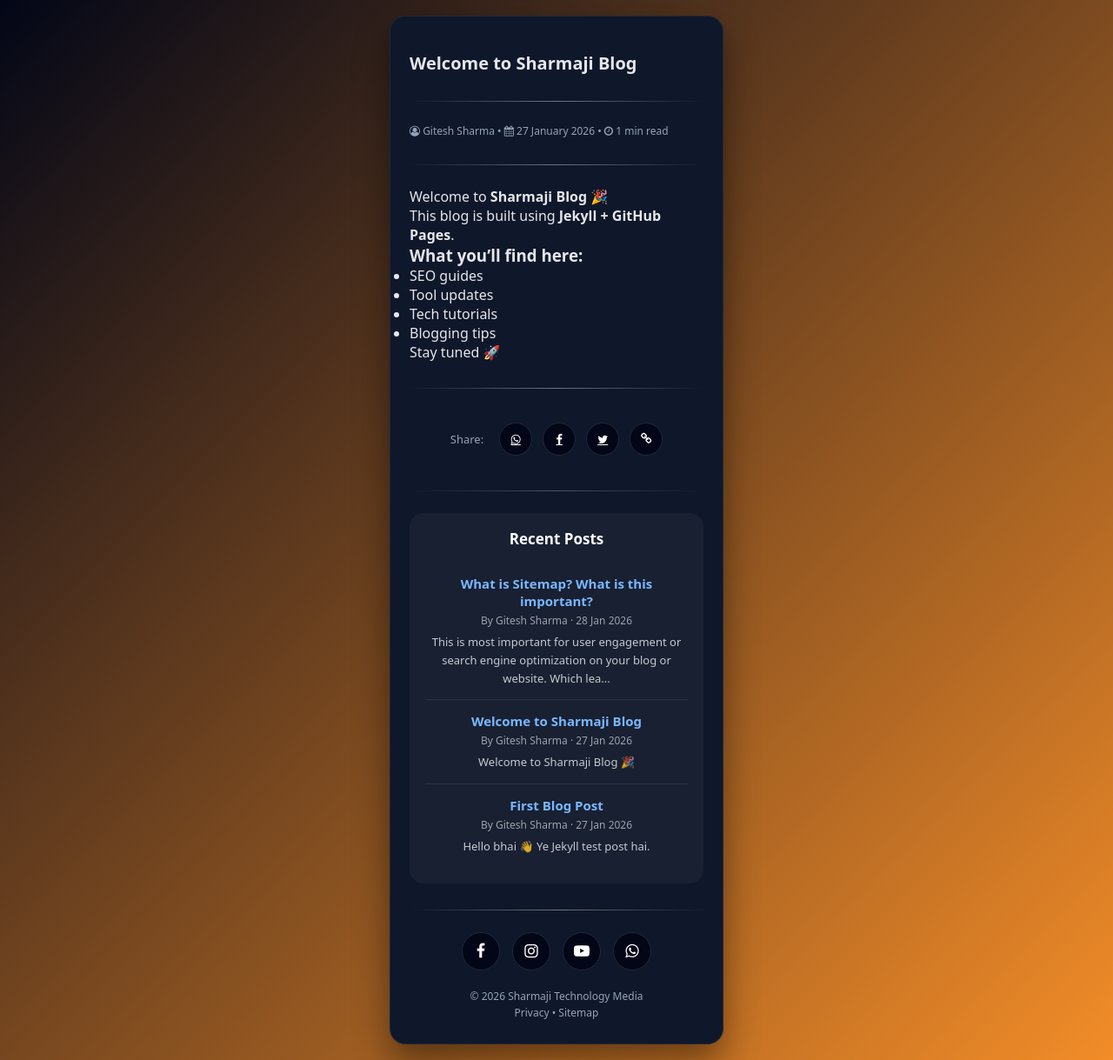
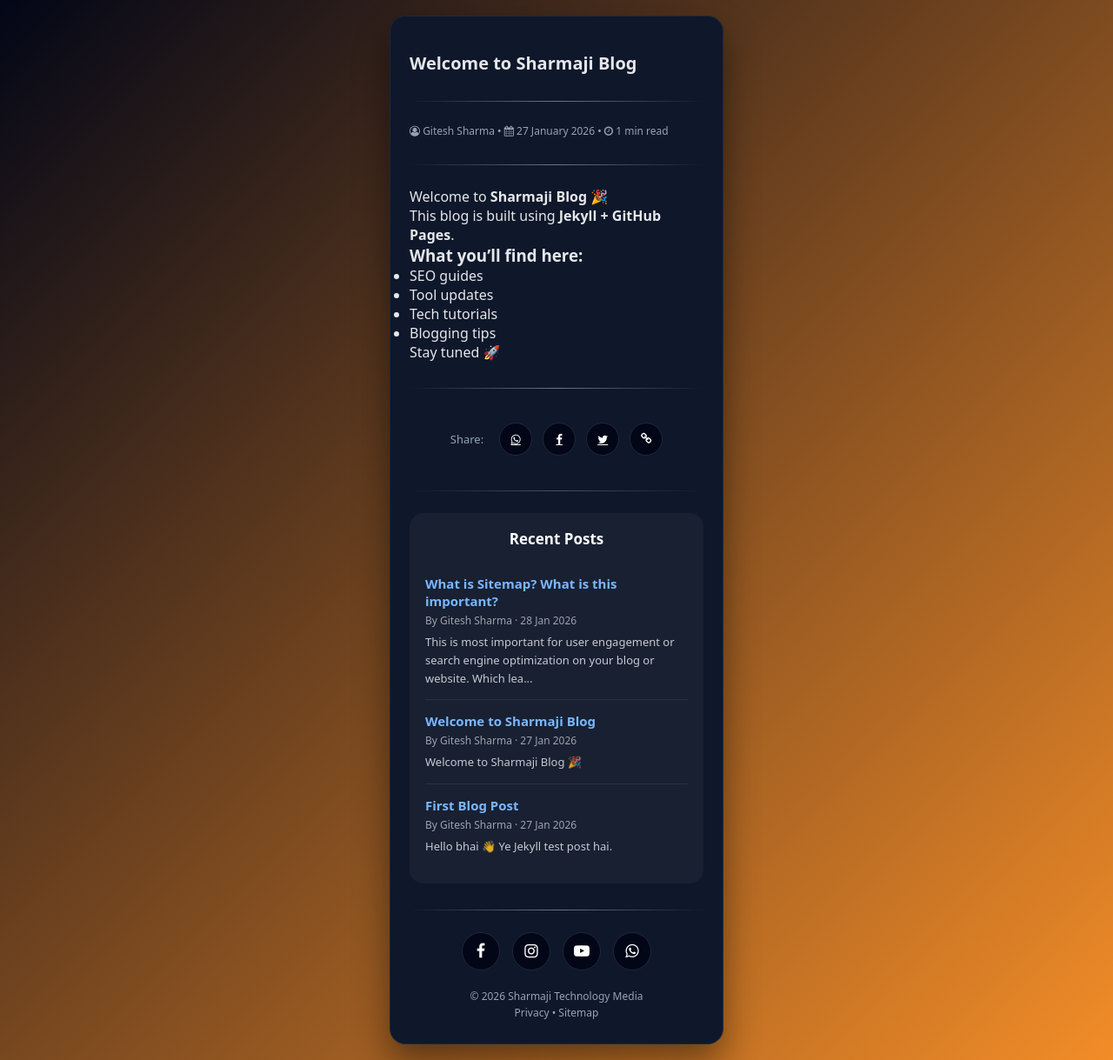
Before and after one commit to gitesh-sharma/blog, a Jekyll site: the page built from _posts/2026-01-27-welcome-to-sharmaji-blog.md, in a window 1280 px wide. Shown: the whole page at 87% size. Built offline with Jekyll 4.4.1, drawn with Linux system fonts in a browser that asks for light colours.

Commit message:
Update default.html

```diff
--- a/_layouts/default.html
+++ b/_layouts/default.html
@@ -353,6 +353,13 @@
   opacity: 0.85;
 }
 
+/* Sirf Recent Posts ke content ko left align karo */
+.recent-posts ul,
+.recent-card,
+.recent-card * {
+  text-align: left;
+}
+
 </style>
 
 </head>
```
